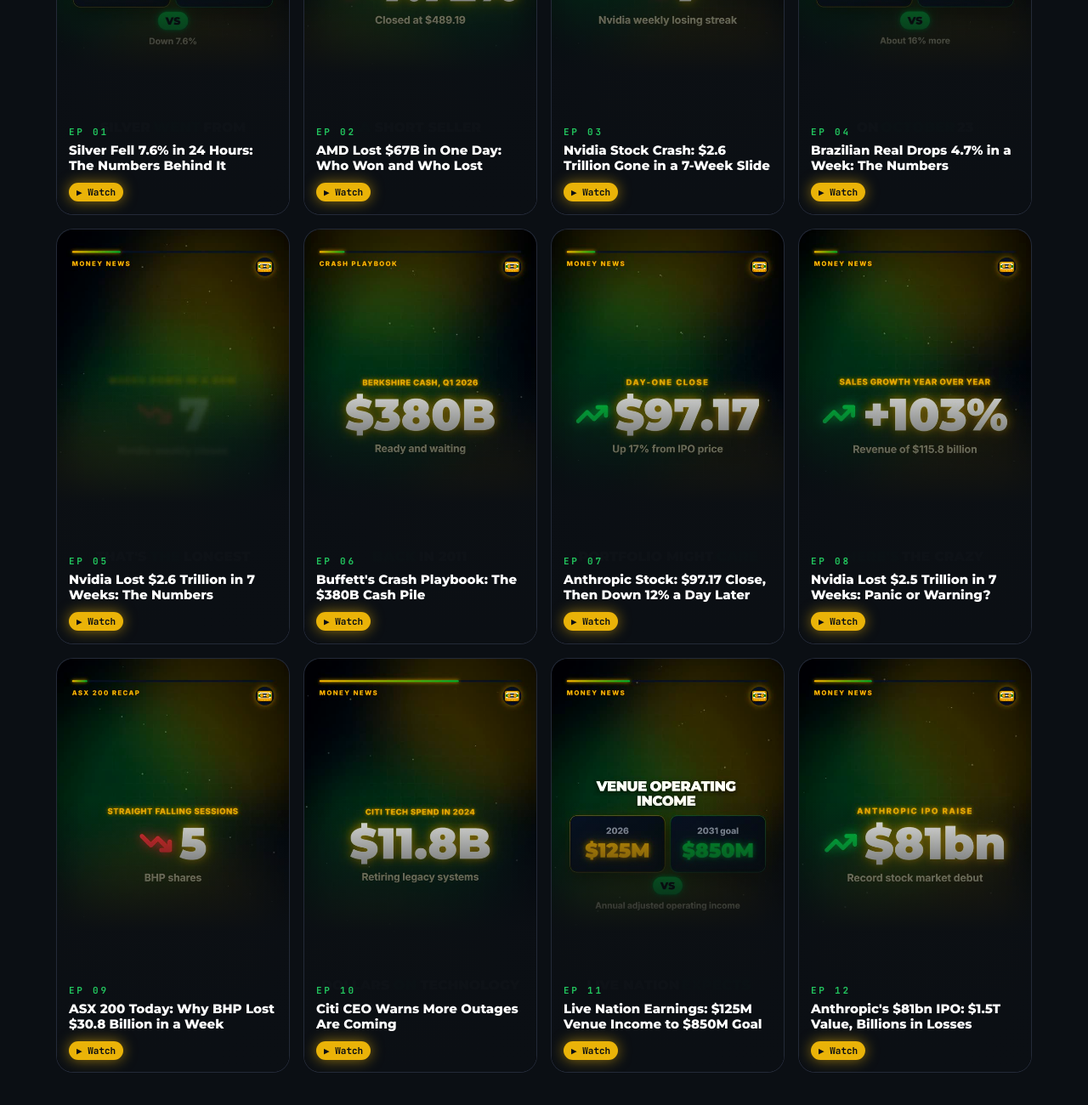
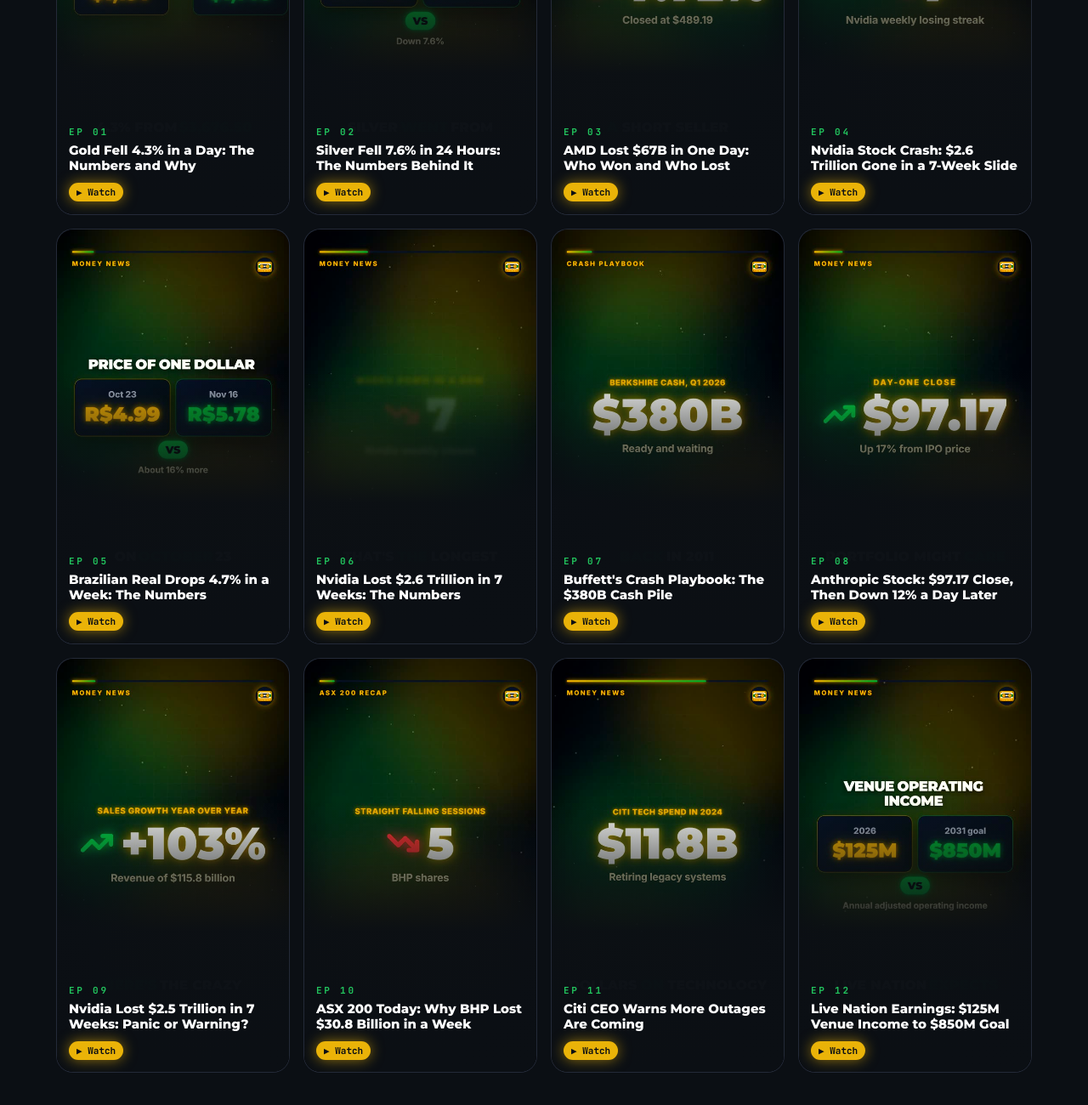
Before and after one commit to infnitycompany-collab/cashtape, a plain HTML site: page index.html in a window 1280 px wide. Shown: the part 1473-2773 px from the top of the page at 85% size. Drawn offline with Linux system fonts and the light colour scheme.

Commit message:
Latest episodes 2026-11-22 06:03

```diff
--- a/index.html
+++ b/index.html
@@ -64,53 +64,53 @@
       <p class="sub">One money question, one clear answer, one number you will remember. New shorts every day.</p>
     </div>
     <div class="eps">
+      <a class="ep reveal" href="https://www.youtube.com/shorts/TCr8iJuz5xo">
+        <img src="img/ep_TCr8iJuz5xo.jpg" alt="" loading="lazy">
+        <div class="meta"><div class="num">EP 01</div><h3>Gold Fell 4.3% in a Day: The Numbers and Why</h3><span class="chip">▶ Watch</span></div>
+      </a>
       <a class="ep reveal" href="https://www.youtube.com/shorts/4ctaHb4W8jg">
         <img src="img/ep_4ctaHb4W8jg.jpg" alt="" loading="lazy">
-        <div class="meta"><div class="num">EP 01</div><h3>Silver Fell 7.6% in 24 Hours: The Numbers Behind It</h3><span class="chip">▶ Watch</span></div>
+        <div class="meta"><div class="num">EP 02</div><h3>Silver Fell 7.6% in 24 Hours: The Numbers Behind It</h3><span class="chip">▶ Watch</span></div>
       </a>
       <a class="ep reveal" href="https://www.youtube.com/shorts/GrHqUVmEe0g">
         <img src="img/ep_GrHqUVmEe0g.jpg" alt="" loading="lazy">
-        <div class="meta"><div class="num">EP 02</div><h3>AMD Lost $67B in One Day: Who Won and Who Lost</h3><span class="chip">▶ Watch</span></div>
+        <div class="meta"><div class="num">EP 03</div><h3>AMD Lost $67B in One Day: Who Won and Who Lost</h3><span class="chip">▶ Watch</span></div>
       </a>
       <a class="ep reveal" href="https://www.youtube.com/shorts/_4Wm9TIyMEQ">
         <img src="img/ep__4Wm9TIyMEQ.jpg" alt="" loading="lazy">
-        <div class="meta"><div class="num">EP 03</div><h3>Nvidia Stock Crash: $2.6 Trillion Gone in a 7-Week Slide</h3><span class="chip">▶ Watch</span></div>
+        <div class="meta"><div class="num">EP 04</div><h3>Nvidia Stock Crash: $2.6 Trillion Gone in a 7-Week Slide</h3><span class="chip">▶ Watch</span></div>
       </a>
       <a class="ep reveal" href="https://www.youtube.com/shorts/OWYfmHqlL4U">
         <img src="img/ep_OWYfmHqlL4U.jpg" alt="" loading="lazy">
-        <div class="meta"><div class="num">EP 04</div><h3>Brazilian Real Drops 4.7% in a Week: The Numbers</h3><span class="chip">▶ Watch</span></div>
+        <div class="meta"><div class="num">EP 05</div><h3>Brazilian Real Drops 4.7% in a Week: The Numbers</h3><span class="chip">▶ Watch</span></div>
       </a>
       <a class="ep reveal" href="https://www.youtube.com/shorts/XjAAr4kDPGA">
         <img src="img/ep_XjAAr4kDPGA.jpg" alt="" loading="lazy">
-        <div class="meta"><div class="num">EP 05</div><h3>Nvidia Lost $2.6 Trillion in 7 Weeks: The Numbers</h3><span class="chip">▶ Watch</span></div>
+        <div class="meta"><div class="num">EP 06</div><h3>Nvidia Lost $2.6 Trillion in 7 Weeks: The Numbers</h3><span class="chip">▶ Watch</span></div>
       </a>
       <a class="ep reveal" href="https://www.youtube.com/shorts/gRdf015Y4A8">
         <img src="img/ep_gRdf015Y4A8.jpg" alt="" loading="lazy">
-        <div class="meta"><div class="num">EP 06</div><h3>Buffett&#x27;s Crash Playbook: The $380B Cash Pile</h3><span class="chip">▶ Watch</span></div>
+        <div class="meta"><div class="num">EP 07</div><h3>Buffett&#x27;s Crash Playbook: The $380B Cash Pile</h3><span class="chip">▶ Watch</span></div>
       </a>
       <a class="ep reveal" href="https://www.youtube.com/shorts/xqh6WpBowNA">
         <img src="img/ep_xqh6WpBowNA.jpg" alt="" loading="lazy">
-        <div class="meta"><div class="num">EP 07</div><h3>Anthropic Stock: $97.17 Close, Then Down 12% a Day Later</h3><span class="chip">▶ Watch</span></div>
+        <div class="meta"><div class="num">EP 08</div><h3>Anthropic Stock: $97.17 Close, Then Down 12% a Day Later</h3><span class="chip">▶ Watch</span></div>
       </a>
       <a class="ep reveal" href="https://www.youtube.com/shorts/wUTEru8Fs40">
         <img src="img/ep_wUTEru8Fs40.jpg" alt="" loading="lazy">
-        <div class="meta"><div class="num">EP 08</div><h3>Nvidia Lost $2.5 Trillion in 7 Weeks: Panic or Warning?</h3><span class="chip">▶ Watch</span></div>
+        <div class="meta"><div class="num">EP 09</div><h3>Nvidia Lost $2.5 Trillion in 7 Weeks: Panic or Warning?</h3><span class="chip">▶ Watch</span></div>
       </a>
       <a class="ep reveal" href="https://www.youtube.com/shorts/1NXzfQ3wr6U">
         <img src="img/ep_1NXzfQ3wr6U.jpg" alt="" loading="lazy">
-        <div class="meta"><div class="num">EP 09</div><h3>ASX 200 Today: Why BHP Lost $30.8 Billion in a Week</h3><span class="chip">▶ Watch</span></div>
+        <div class="meta"><div class="num">EP 10</div><h3>ASX 200 Today: Why BHP Lost $30.8 Billion in a Week</h3><span class="chip">▶ Watch</span></div>
       </a>
       <a class="ep reveal" href="https://www.youtube.com/shorts/ir1l71bCJU8">
         <img src="img/ep_ir1l71bCJU8.jpg" alt="" loading="lazy">
-        <div class="meta"><div class="num">EP 10</div><h3>Citi CEO Warns More Outages Are Coming</h3><span class="chip">▶ Watch</span></div>
+        <div class="meta"><div class="num">EP 11</div><h3>Citi CEO Warns More Outages Are Coming</h3><span class="chip">▶ Watch</span></div>
       </a>
       <a class="ep reveal" href="https://www.youtube.com/shorts/1L4k1EbDPHM">
         <img src="img/ep_1L4k1EbDPHM.jpg" alt="" loading="lazy">
-        <div class="meta"><div class="num">EP 11</div><h3>Live Nation Earnings: $125M Venue Income to $850M Goal</h3><span class="chip">▶ Watch</span></div>
-      </a>
-      <a class="ep reveal" href="https://www.youtube.com/shorts/VUidta97ZOo">
-        <img src="img/ep_VUidta97ZOo.jpg" alt="" loading="lazy">
-        <div class="meta"><div class="num">EP 12</div><h3>Anthropic&#x27;s $81bn IPO: $1.5T Value, Billions in Losses</h3><span class="chip">▶ Watch</span></div>
+        <div class="meta"><div class="num">EP 12</div><h3>Live Nation Earnings: $125M Venue Income to $850M Goal</h3><span class="chip">▶ Watch</span></div>
       </a>
     </div>
   </div>
```
Also changed, not shown: img/ep_TCr8iJuz5xo.jpg (added).
